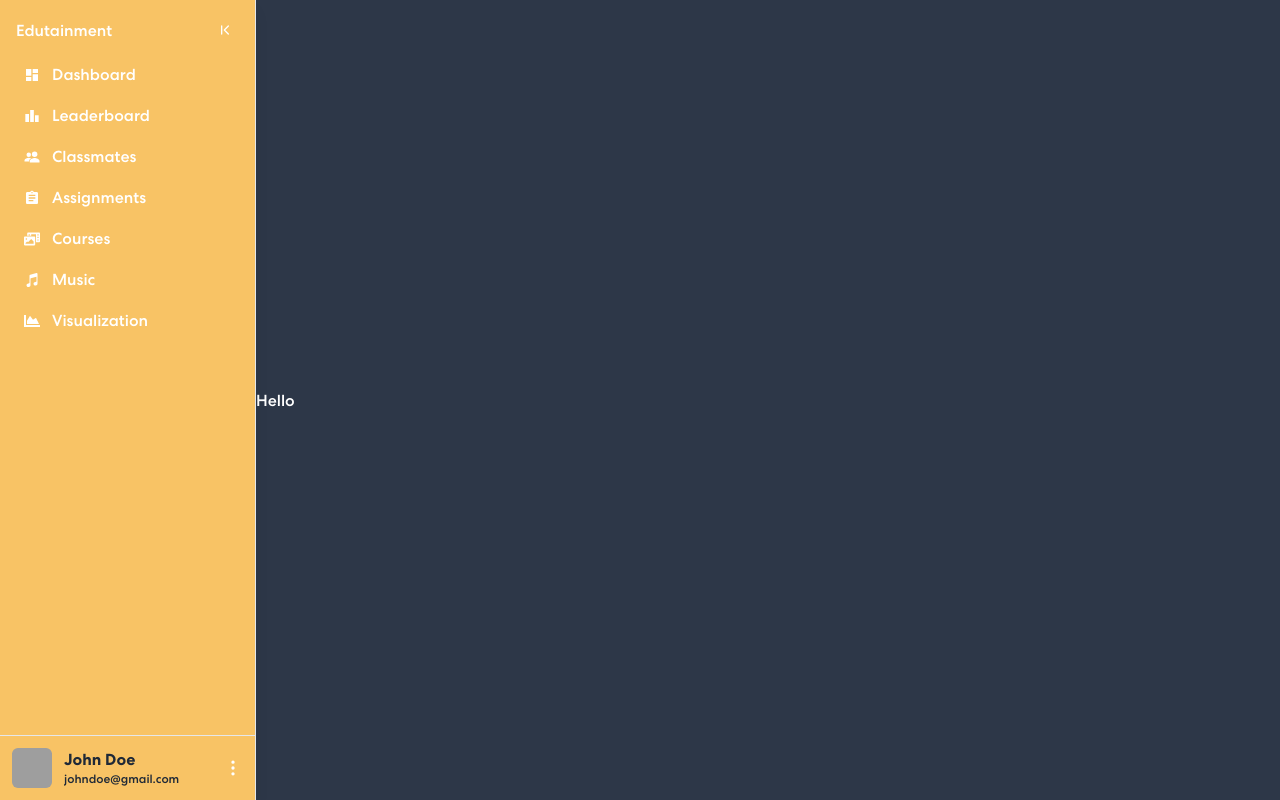
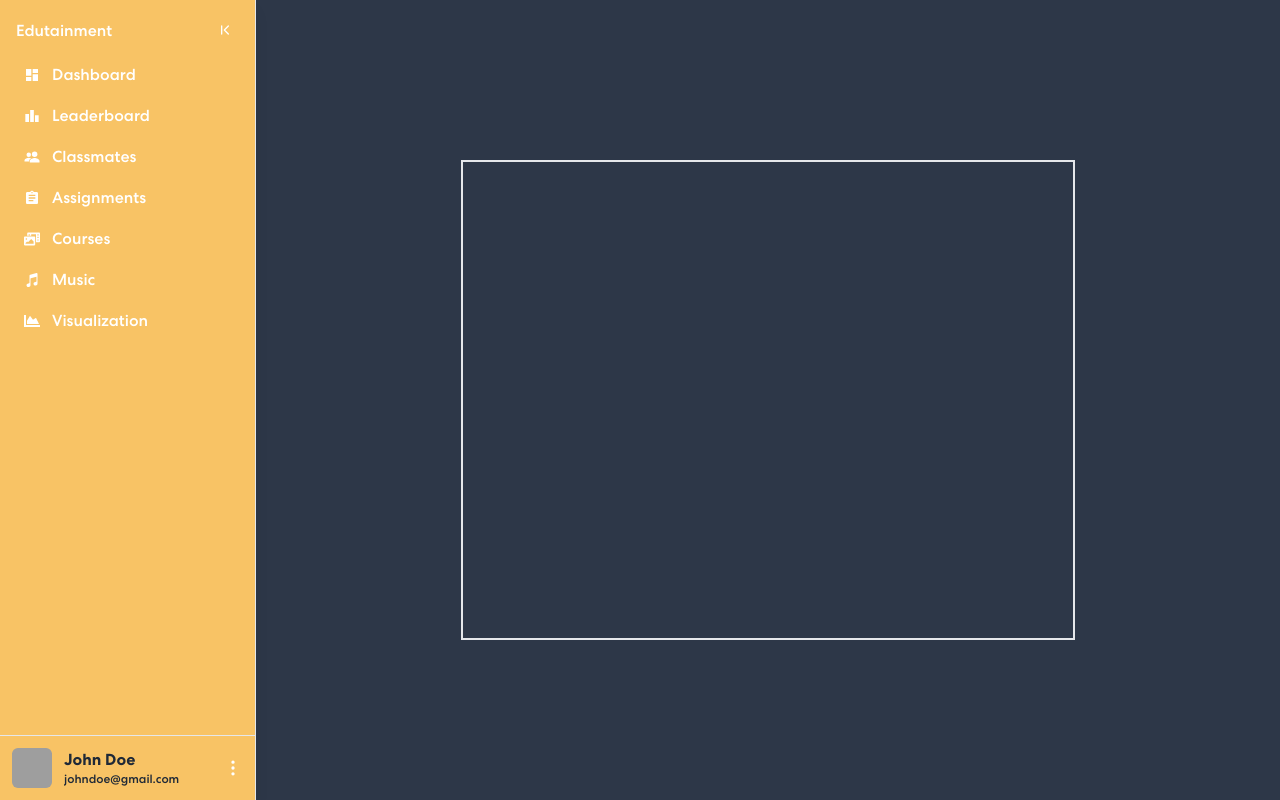
Before and after one commit to sameer240704/HachNCode_Gaavwale, a React (Vite) app in the folder frontend/: page /music/drums in a window 1280 px wide. Built offline with nearby package versions, Linux system fonts and the light colour scheme; grey boxes are pictures that could not be loaded.

Commit message:
Added the code

```diff
--- a/frontend/src/App.jsx
+++ b/frontend/src/App.jsx
@@ -1,7 +1,8 @@
 import { BrowserRouter, Routes, Route } from "react-router-dom";
 import { Dashboard, Homepage, Login, SignUp, Music } from "./pages";
 import { SidebarStateProvider } from "./hooks/useSidebarState";
-import Sidebar from "./components/Sidebar";``
+import Sidebar from "./components/Sidebar";
+``;
 import "./App.css";
 import Drums from "./components/Music/Drums";
 
--- a/frontend/src/components/Music/Drums.jsx
+++ b/frontend/src/components/Music/Drums.jsx
@@ -63,9 +63,12 @@ const Drums = () => {
   return (
     <div
       className="h-screen absolute flex justify-center items-center"
-      style={{ left: expanded ? "20vw" : "4vw" }}
+      style={{
+        left: expanded ? "20vw" : "4vw",
+        width: expanded ? "80vw" : "96vw",
+      }}
     >
-      <h1>Hello</h1>
+      <div className="h-3/5 w-3/5 border-2"></div>
     </div>
   );
 };
```
Also changed, not shown: 1 other file (tests, documents, lock files or other folders).
